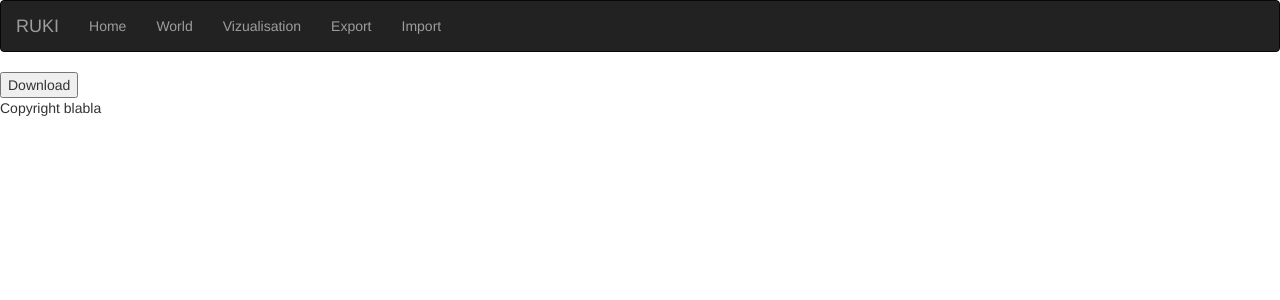
After one commit to damdamo/Ruki, a Flask app: page /export in a window 1280 px wide. The commit adds this page. Shown: the top 300 px of the page. Run offline with Flask 2, Linux system fonts and the light colour scheme; some libraries are stand-ins or nearby versions.

Commit message:
Add new feature for exportation

```diff
--- a/website/main.py
+++ b/website/main.py
@@ -1,7 +1,7 @@
 #/usr/bin/env python3
 # -*- coding:utf-8 -*-
 
-from flask import Flask, request, render_template, redirect, url_for, flash
+from flask import Flask, request, render_template, redirect, url_for, flash, send_from_directory
 from werkzeug.utils import secure_filename
 import requests
 import os
@@ -31,12 +31,22 @@ def test_page():
 def accueil():
     return render_template('accueil.html')
 
+@app.route('/export', methods=['GET', 'POST'])
+def export():
+    if request.method == 'POST':
+        filename = visualization.get_all_articles()
+        print(filename)
+        return send_from_directory(UPLOAD_FOLDER,
+                               filename, as_attachment=True)
+    else:
+        return render_template('export.html')
+
 @app.route('/import', methods=['GET', 'POST'])
 def upload_file():
     """Route if someone wants to add his method in the knowledge graph"""
     if request.method == 'POST':
         # check if the post request has the file part
-        print(request.files)
+        # print(request.files)
         if 'file' not in request.files:
             flash('Aucun fichier trouvé')
             return redirect(request.url)
@@ -84,6 +94,22 @@ def display_world():
     else:
         return render_template('world.html', printable=False, list_method=list_method, titre="Bienvenue !")
 
+@app.route('/vizualisation', methods=['GET', 'POST'])
+def vizualisation():
+    list_method = get_list_method_schema()
+    if request.method == 'POST':
+        method_select = request.form['method_select']
+        name_file = '{}/{}.json'.format(METHOD_FOLDER, method_select)
+        # We get index of element which is selected
+        index = ([idx for idx in range(len(list_method)) if list_method[idx] == method_select])[0]
+        # We insert element selected in first position and we pop the old position
+        list_method.insert(0, method_select)
+        list_method.pop(index+1)
+        print(name_file)
+        return render_template('vizualisation.html', printable=True, list_method=list_method, name_file=name_file, titre="Bienvenue !")
+    else:
+        return render_template('vizualisation.html', printable=False, list_method=list_method, titre="Bienvenue !")
+
 
 @app.errorhandler(404)
 def ma_page_404(error):
--- a/website/static/world.css
+++ b/website/static/world.css
@@ -12,7 +12,7 @@
 }
 
 .label {
-  font: 16px "Helvetica Neue", Helvetica, Arial, sans-serif;
+  font:25px "Helvetica Neue", Helvetica, Arial, sans-serif;
   text-anchor: middle;
   text-shadow: 0px 0px 6px rgba(173, 155, 147, 1);
   font-weight: bold;
--- /dev/null
+++ b/website/templates/export.html
@@ -0,0 +1,14 @@
+{% extends "squelette.html" %}
+
+{% block titre %}Exporter{% endblock %}
+
+{% block corps %}
+<form action="" method="post">
+  <button type="submit" name='file_request'/>Download</button>
+</form>
+{% endblock %}
+
+
+{% block footer %}
+<footer>Copyright blabla</footer>
+{% endblock %}
--- a/website/templates/squelette.html
+++ b/website/templates/squelette.html
@@ -25,7 +25,7 @@
             <li><a href="accueil">Home</a></li>
             <li><a href="world">World</a></li>
             <li><a href="vizualisation">Vizualisation</a></li>
-            <li><a href="#">Export</a></li>
+            <li><a href="export">Export</a></li>
             <li><a href="import">Import</a></li>
           </ul>
         </div>
```
